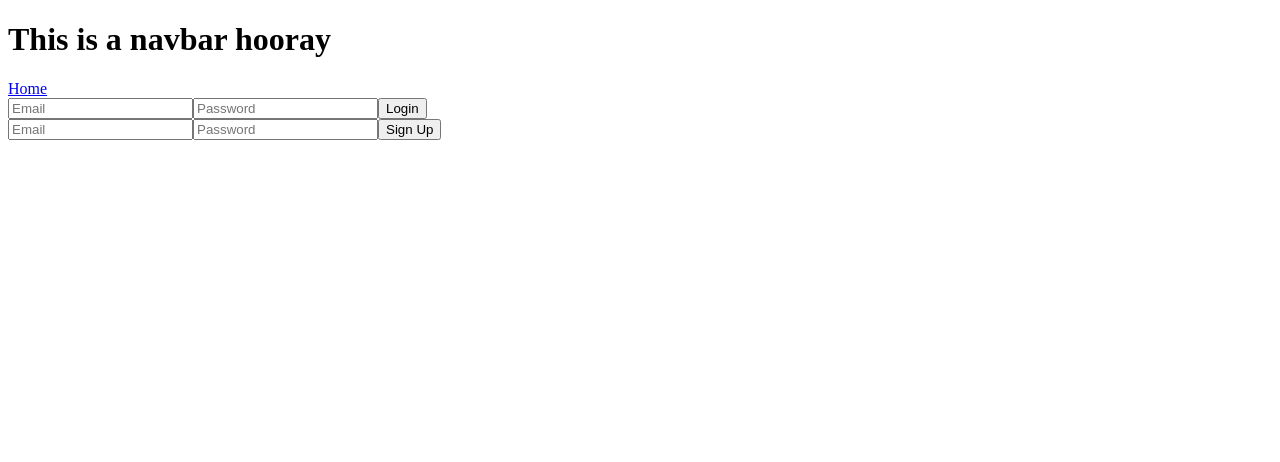
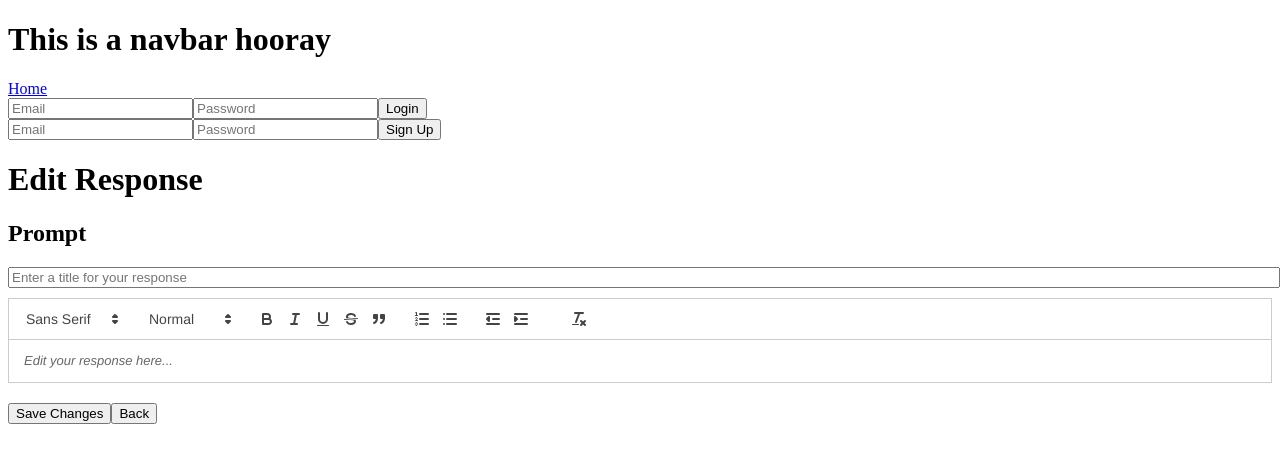
Before and after one commit to katme2006/creative_writing, a React (Vite) app in the folder frontend/: page /edit-response/1 in a window 1280 px wide. Shown: the top 462 px of the page. Built offline with nearby package versions, Linux system fonts and the light colour scheme; no server answers.

Commit message:
CRUD! But something is wrong with tokens on refresh with edit page

```diff
--- a/frontend/src/components/DisplayPrompt.jsx
+++ b/frontend/src/components/DisplayPrompt.jsx
@@ -13,7 +13,7 @@ const DisplayPrompt = ({ userToken }) => {
             try {
                 const response = await axios.post('http://localhost:8000/api/v1/generate-prompt/', {
                     category: category,
-                    input: ''
+                    input: '' // Optional: Add user input if needed
                 }, {
                     headers: {
                         'Authorization': `Bearer ${userToken}`
@@ -31,7 +31,7 @@ const DisplayPrompt = ({ userToken }) => {
     };
 
     const goBackToPromptList = () => {
-        navigate('/generate-prompt'); // Corrected path to match the AppRouter
+        navigate('/prompt-generator');
     };
 
     return (
--- a/frontend/src/components/EditResponsePage.jsx
+++ b/frontend/src/components/EditResponsePage.jsx
@@ -0,0 +1,110 @@
+import React, { useState, useEffect } from 'react';
+import { useParams, useNavigate } from 'react-router-dom';
+import axios from 'axios';
+import ReactQuill from 'react-quill';
+import 'react-quill/dist/quill.snow.css';
+
+const EditResponse = ({ userToken }) => {
+    const { responseId } = useParams(); // Get the response ID from the URL
+    const navigate = useNavigate();
+    const [promptText, setPromptText] = useState('');
+    const [userResponse, setUserResponse] = useState('');
+    const [title, setTitle] = useState('');
+
+    // Configuration for ReactQuill toolbar
+    const modules = {
+        toolbar: [
+            [{ 'font': [] }],
+            [{ 'size': [] }],
+            ['bold', 'italic', 'underline', 'strike', 'blockquote'],
+            [{ 'list': 'ordered' }, { 'list': 'bullet' }],
+            [{ 'indent': '-1' }, { 'indent': '+1' }],
+            [],
+            ['clean']
+        ],
+        clipboard: {
+            matchVisual: false,
+        }
+    };
+
+    // Formatting options for ReactQuill
+    const formats = [
+        'font', 'size',
+        'bold', 'italic', 'underline', 'strike', 'blockquote',
+        'list', 'bullet', 'indent'
+    ];
+
+    // Function to fetch the response data from the server
+    useEffect(() => {
+        const fetchResponseData = async () => {
+            try {
+                const response = await axios.get(`http://localhost:8000/api/v1/write/individual-prompt/${responseId}/`, {
+                    headers: { 'Authorization': `Token ${userToken}` }
+                });
+                setPromptText(response.data.prompt_text);
+                setUserResponse(response.data.response_text);
+                setTitle(response.data.title);
+            } catch (error) {
+                console.error('Error fetching response data:', error);
+            }
+        };
+
+        fetchResponseData();
+    }, [userToken, responseId]);
+
+    // Function to handle saving changes to the response
+    const handleSaveChanges = async () => {
+        const updatedData = {
+            title: title || '', // Ensure title is not null - it got mad if there was no value
+            prompt_text: promptText,
+            response_text: userResponse
+        };
+
+        try {
+            await axios.put(
+                `http://localhost:8000/api/v1/write/individual-prompt/${responseId}/`,
+                updatedData,
+                { headers: { 'Authorization': `Token ${userToken}` } }
+            );
+            navigate(`/a-response-page/${responseId}`); // Go back
+        } catch (error) {
+            console.error('Error updating response:', error.response?.data || error.message);
+        }
+    };
+
+    // Function to navigate back to the display prompt page
+    const handleBackClick = () => {
+        navigate(`/a-response-page/${responseId}`);
+    };
+
+    return (
+        <div>
+            <h1>Edit Response</h1>
+            <div>
+                <h2>Prompt</h2>
+                <p>{promptText}</p>
+            </div>
+            <div style={{ marginBottom: '20px' }}>
+                <input
+                    type="text"
+                    value={title || ''} // fallback to an empty string if title is null
+                    onChange={(e) => setTitle(e.target.value)}
+                    placeholder="Enter a title for your response"
+                    style={{ width: '100%', marginBottom: '10px' }}
+                />
+                <ReactQuill
+                    theme="snow"
+                    value={userResponse}
+                    onChange={setUserResponse}
+                    placeholder="Edit your response here..."
+                    modules={modules}
+                    formats={formats}
+                />
+            </div>
+            <button onClick={handleSaveChanges}>Save Changes</button>
+            <button onClick={handleBackClick}>Back</button>
+        </div>
+    );
+};
+
+export default EditResponse;
--- a/frontend/src/pages/A_Response_Page.jsx
+++ b/frontend/src/pages/A_Response_Page.jsx
@@ -41,6 +41,10 @@ const DisplaySubmittedPrompt = ({ userToken }) => {
         }
     };
 
+    const handleEditClick = () => {
+        navigate(`/edit-response/${promptId}`); // Navigate to the EditResponse component
+    };
+
     if (isLoading) {
         return <div>Loading...</div>;
     }
@@ -62,6 +66,7 @@ const DisplaySubmittedPrompt = ({ userToken }) => {
                 </div>
             )}
             <button onClick={deletePrompt}>Delete Prompt</button>
+            <button onClick={handleEditClick}>Edit</button>
         </div>
     );
 };
--- a/frontend/src/router.jsx
+++ b/frontend/src/router.jsx
@@ -9,6 +9,7 @@ import PromptComponent from './components/PromptGenerator';
 import DisplayPrompt from './components/DisplayPrompt';
 import DisplayPromptWithResponse from './components/MemberPromptGenerator';
 import DisplaySubmittedPrompt from './pages/A_Response_Page';
+import EditResponse from './components/EditResponsePage';
 
 const AppRouter = ({ isLoggedIn, userToken, onLoginSuccess, onSignupSuccess, onLogout }) => {
     return (
@@ -17,6 +18,7 @@ const AppRouter = ({ isLoggedIn, userToken, onLoginSuccess, onSignupSuccess, onL
             <Route path="/generate-prompt" element={<PromptComponent userToken={userToken} />} />
             <Route path="/display-prompt" element={isLoggedIn ? <DisplayPromptWithResponse userToken={userToken} /> : <DisplayPrompt />} />
             <Route path="/a-response-page/:promptId" element={<DisplaySubmittedPrompt userToken={userToken} />} />
+            <Route path="/edit-response/:responseId" element={<EditResponse userToken={userToken} />} /> {/* Add this line for editing responses */}
 
             {!isLoggedIn && (
                 <>
```
Also changed, not shown: 1 other file (tests, documents, lock files or other folders).
